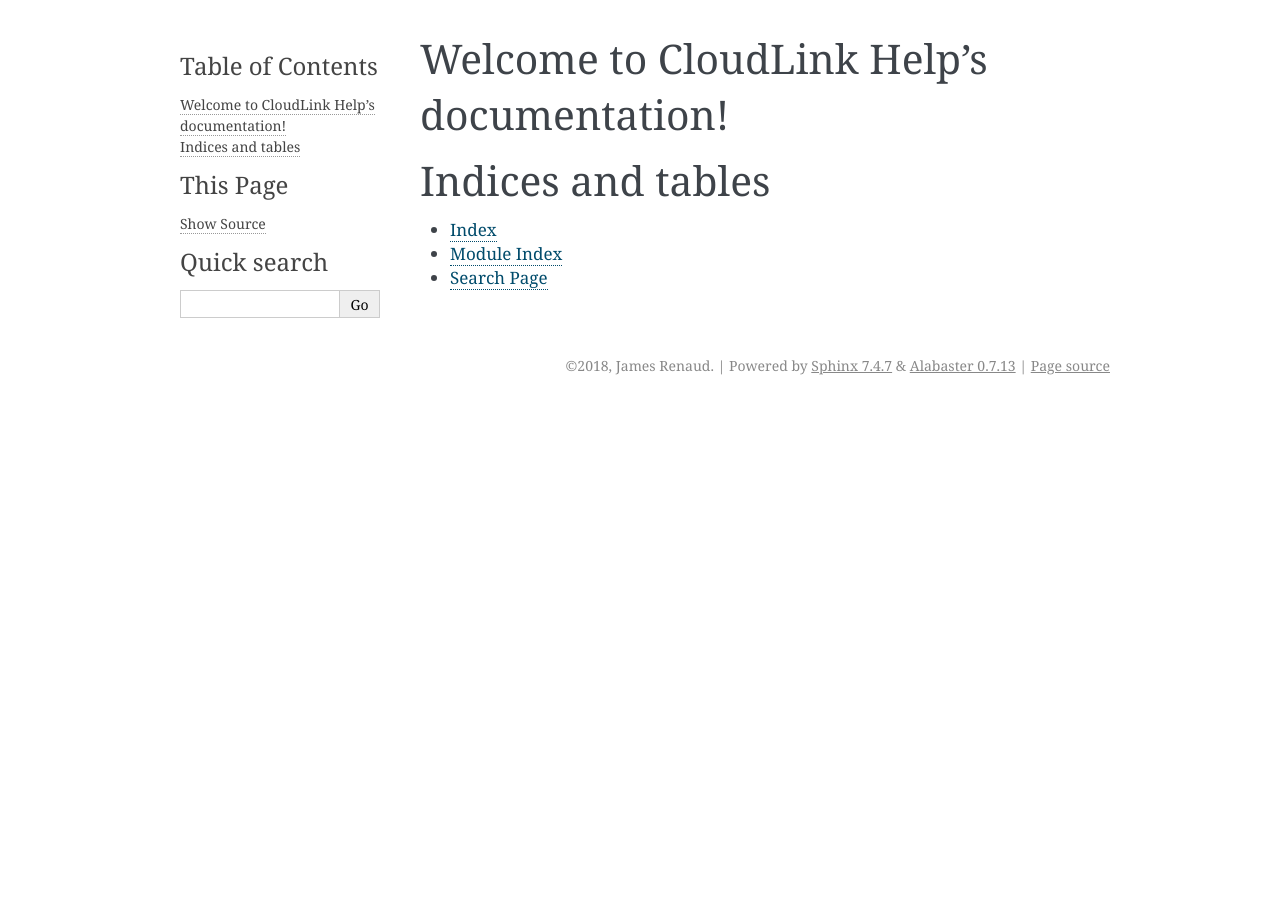
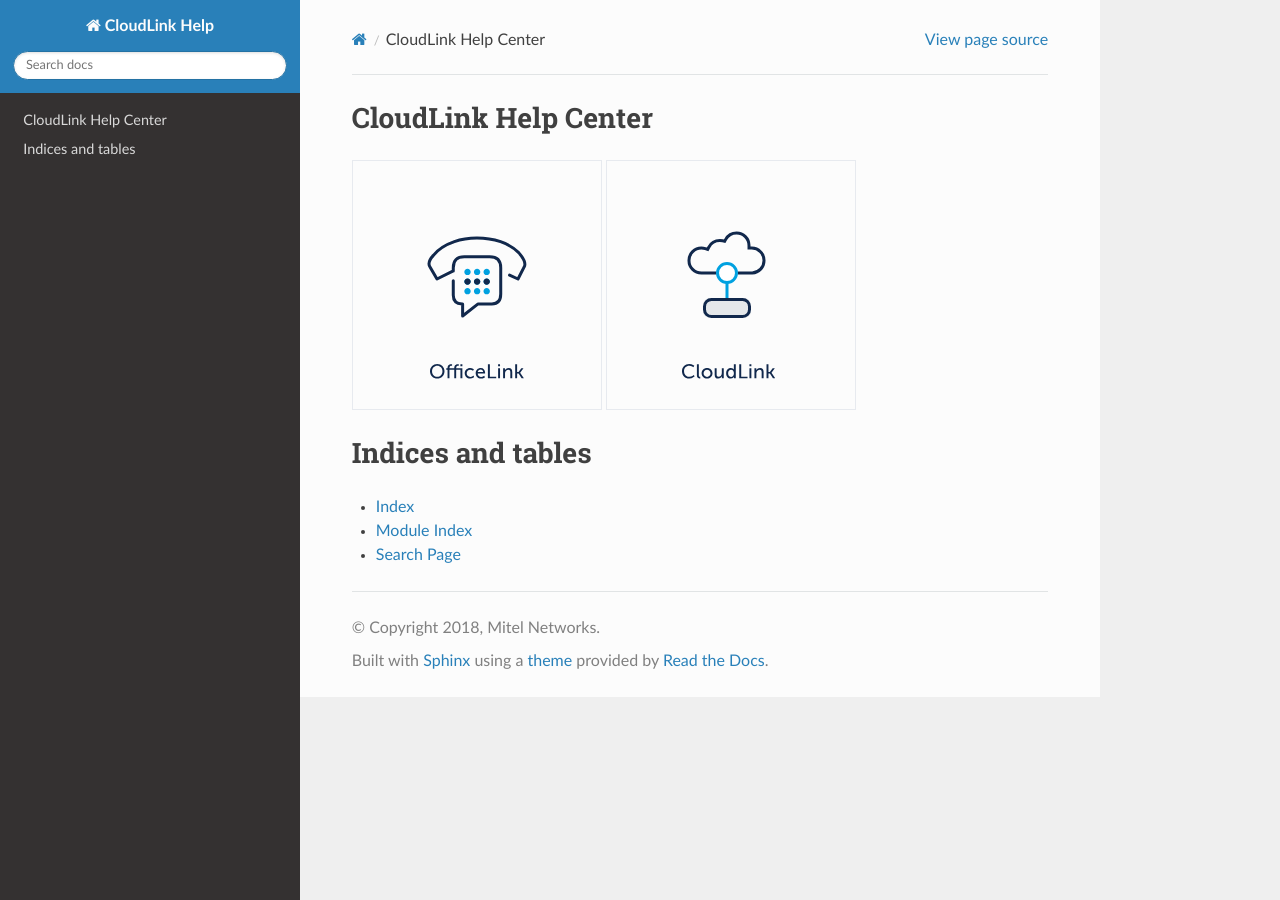
Before and after one commit to jamesrenaud/cloudlink-docs-example, a Sphinx documentation site: the page built from docs/source/index.rst, in a window 1280 px wide. Built offline with Sphinx 7.4.7 and the Read the Docs theme 2.0.0, drawn with Linux system fonts in a browser that asks for light colours.

Commit message:
Example setup

```diff
--- a/docs/source/conf.py
+++ b/docs/source/conf.py
@@ -20,8 +20,8 @@
 # -- Project information -----------------------------------------------------
 
 project = 'CloudLink Help'
-copyright = '2018, James Renaud'
-author = 'James Renaud'
+copyright = '2018, Mitel Networks'
+author = 'Mitel Networks'
 
 # The short X.Y version
 version = ''
@@ -74,7 +74,7 @@
 # The theme to use for HTML and HTML Help pages.  See the documentation for
 # a list of builtin themes.
 #
-html_theme = 'alabaster'
+html_theme = 'sphinx_rtd_theme'
 
 # Theme options are theme-specific and customize the look and feel of a theme
 # further.  For a list of options available for each theme, see the
--- a/docs/source/index.rst
+++ b/docs/source/index.rst
@@ -3,12 +3,11 @@
    You can adapt this file completely to your liking, but it should at least
    contain the root `toctree` directive.
 
-Welcome to CloudLink Help's documentation!
+CloudLink Help Center
 ==========================================
 
-.. toctree::
-   :maxdepth: 2
-   :caption: Contents:
+.. image:: images/OL2.svg
+.. image:: images/cl2.svg
 
 
 
```
Also changed, not shown: docs/source/info/releases.rst (added, +35 -0 lines), docs/source/images/OL2.svg (added), docs/source/images/cl2.svg (added).
